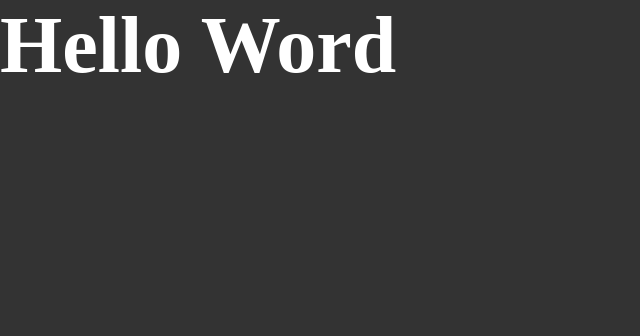
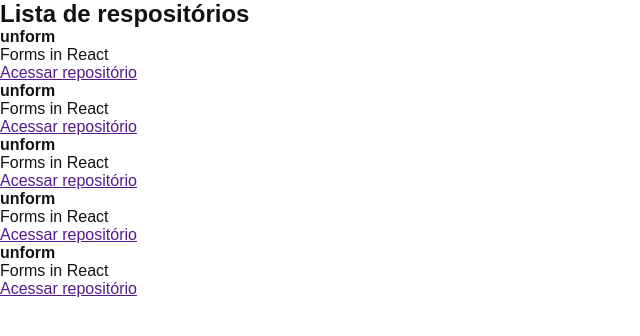
Before and after one commit to viniciusdev-br/githubexplorer, a React app: page / in a window 1280 px wide. Shown: the top 336 px of the page, without its empty margins (0-640 px from the left). Built offline with nearby package versions, Linux system fonts and the light colour scheme.

Commit message:
Component RespositoryItem criado

```diff
--- a/src/App.jsx
+++ b/src/App.jsx
@@ -1,5 +1,6 @@
+import RepositoryList from './components/RepositoryList';
 import './styles/global.scss';
 
 export function App() {
-    return <h1>Hello Word</h1>
+    return <RepositoryList />
 }
--- /dev/null
+++ b/src/components/RepositoryItem.jsx
@@ -0,0 +1,11 @@
+export function RepositoryItem() {
+    return(
+        <li>
+           <strong>unform</strong>
+           <p>Forms in React</p>
+            <a href="">
+                Acessar repositório
+            </a>
+        </li>
+    );
+}
--- /dev/null
+++ b/src/components/RepositoryList.jsx
@@ -0,0 +1,18 @@
+import { RepositoryItem } from "./RepositoryItem";
+
+const repositoryName = 'unform2';
+
+export default function(){
+    return(
+        <section className="repository-list">
+            <h1>Lista de respositórios</h1>
+            <ul>
+                <RepositoryItem />
+                <RepositoryItem />
+                <RepositoryItem />
+                <RepositoryItem />
+                <RepositoryItem />
+            </ul>
+        </section>
+    )
+}
--- a/src/styles/global.scss
+++ b/src/styles/global.scss
@@ -5,11 +5,6 @@
 }
 
 body {
-    font: Arial, Helvetica;
-    background-color: #333;
-    color: white;
-
-    h1 {
-        font-size: 80px;
-    }
+    font: 16px Arial, sans-serif;
+    color: #121214;
 }
```
Also changed, not shown: src/components/RespositoryList.jsx (deleted, +0 -17 lines), 2 other files (tests, documents, lock files or other folders).
